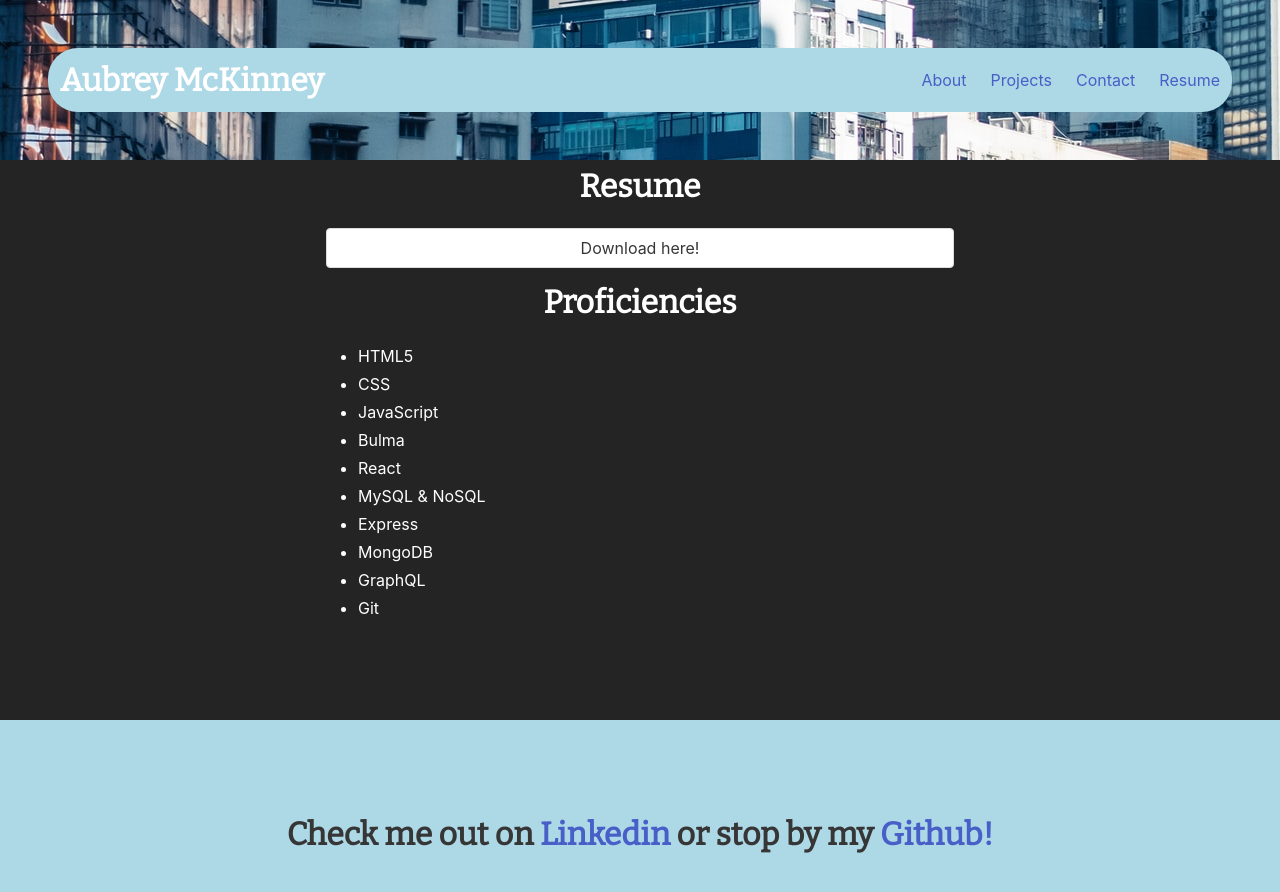
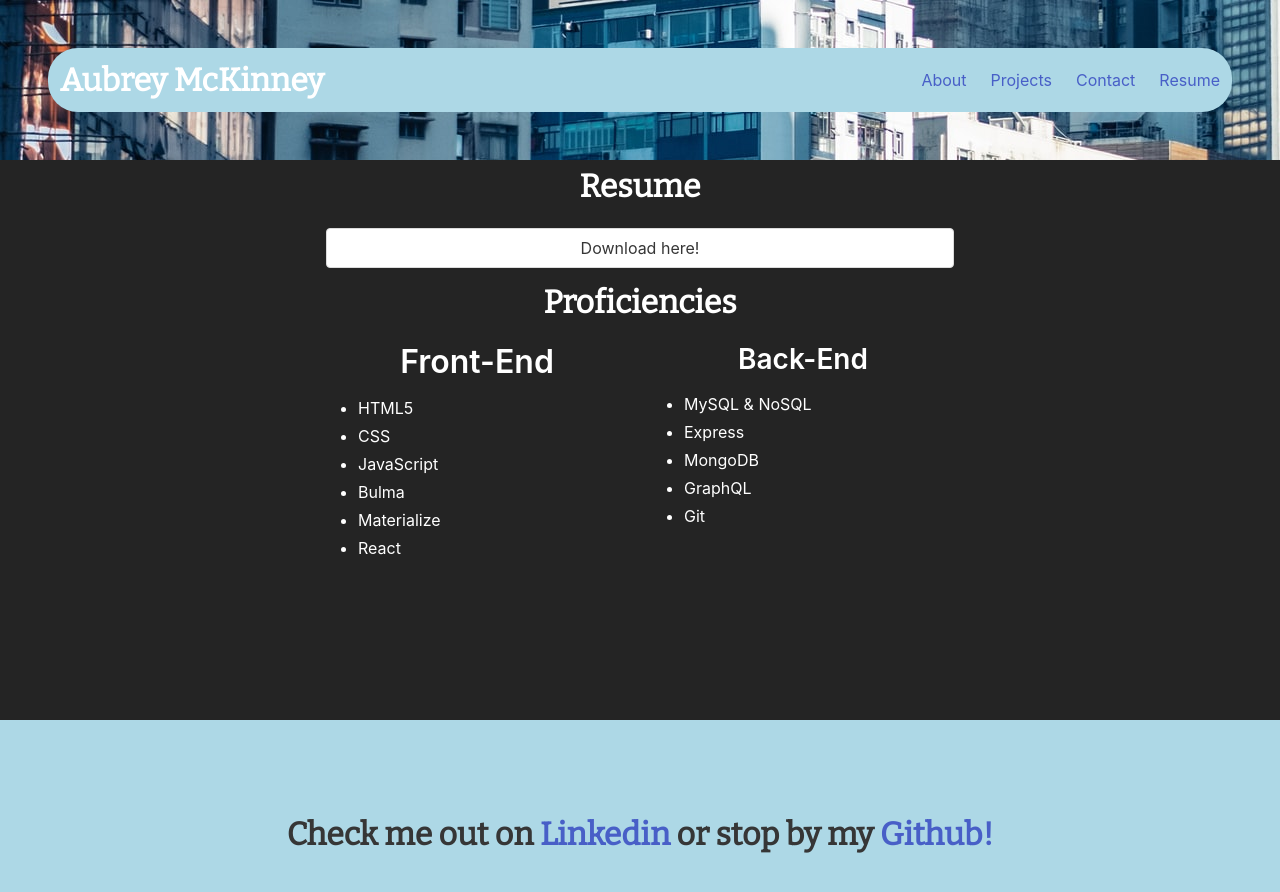
Before and after one commit to Shadowasders/React-Portfolio, a React (Vite) app: page /resume in a window 1280 px wide. Shown: the top 892 px of the page. Built offline with nearby package versions, Linux system fonts and the light colour scheme; a web font is replaced by a local one.

Commit message:
updated projects, updated resume section!

```diff
--- a/src/pages/ProjectList.jsx
+++ b/src/pages/ProjectList.jsx
@@ -23,7 +23,7 @@ const projs = [
     },
     {
         name: "Hive",
-        desc: "A MERN stack videogame review application. Where users can create profiles, search games, save them, and write reviews on specific games for other users to see",
+        desc: "A MERN stack videogame review application. Where users can create profiles, search games, save them, and write reviews. Technology used: MERN, GraphQl",
         gitLink:"https://github.com/blickenderfer/hive",
         webLink: "https://hive1-03d1291901c2.herokuapp.com/",
         screenShot: hivePic
--- a/src/pages/Resume.jsx
+++ b/src/pages/Resume.jsx
@@ -8,18 +8,29 @@ export default function Resume() {
             <a href={resume} target="_blank"><button className="button is-fullwidth mb-4">Download here!</button></a>
             <div className="content skills has-text-white">
                 <h1 className="title has-text-centered has-text-white mt-2">Proficiencies</h1>
+            <div className='columns is-centered'>
+            <div className='column has-text-white'>
+                <h1 className='has-text-white has-text-centered'>Front-End</h1>
             <ul>
                 <li>HTML5</li>
                 <li>CSS</li>
                 <li>JavaScript</li>
                 <li>Bulma</li>
+                <li>Materialize</li>
                 <li>React</li>
-                <li>MySQL & NoSQL</li>
-                <li>Express</li>
-                <li>MongoDB</li>
-                <li>GraphQL</li>
-                <li>Git</li>
             </ul>
+            </div>
+            <div className='column'>
+            <h2 className='has-text-white has-text-centered'>Back-End</h2>
+            <ul>
+            <li>MySQL & NoSQL</li>
+            <li>Express</li>
+            <li>MongoDB</li>
+            <li>GraphQL</li>
+            <li>Git</li>
+            </ul>
+            </div>
+            </div>
         </div>
         </div>
         </section>
```
